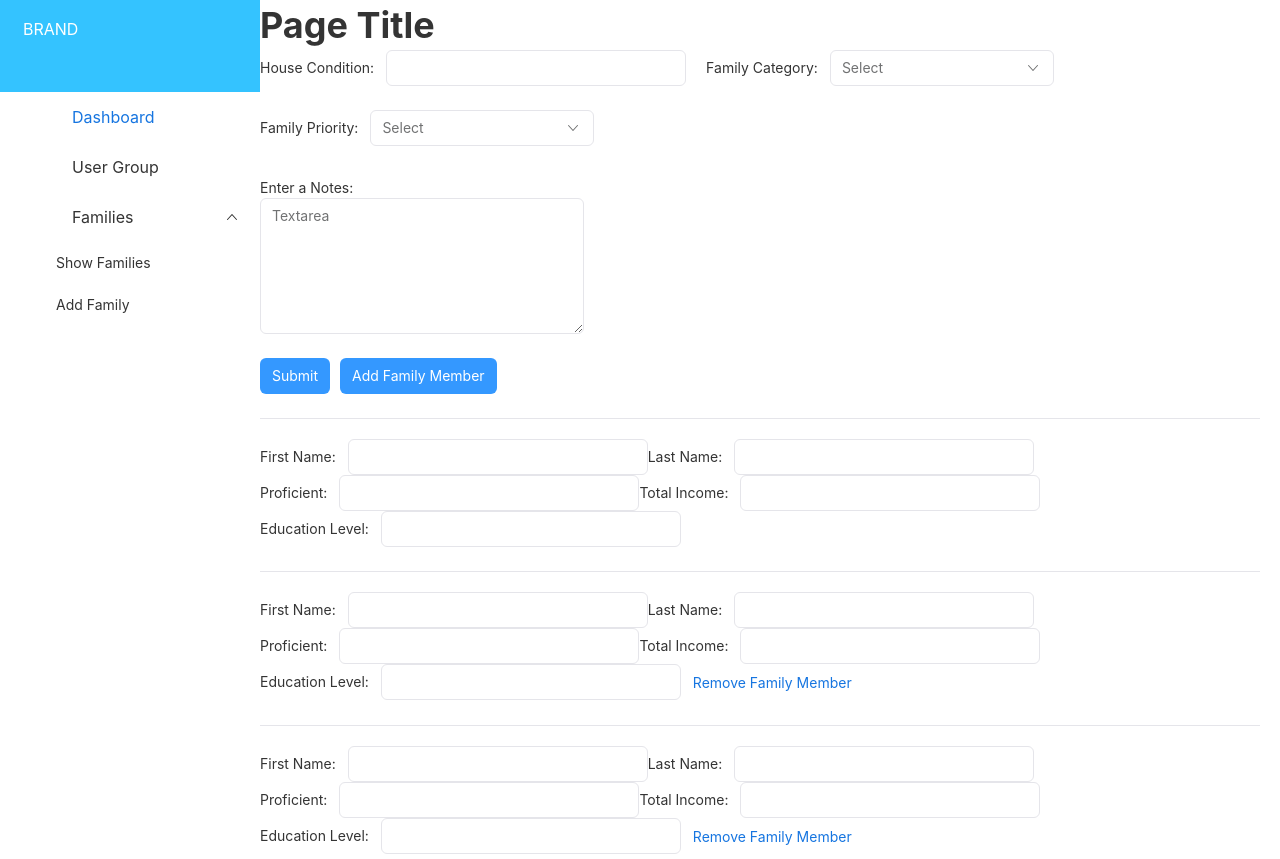
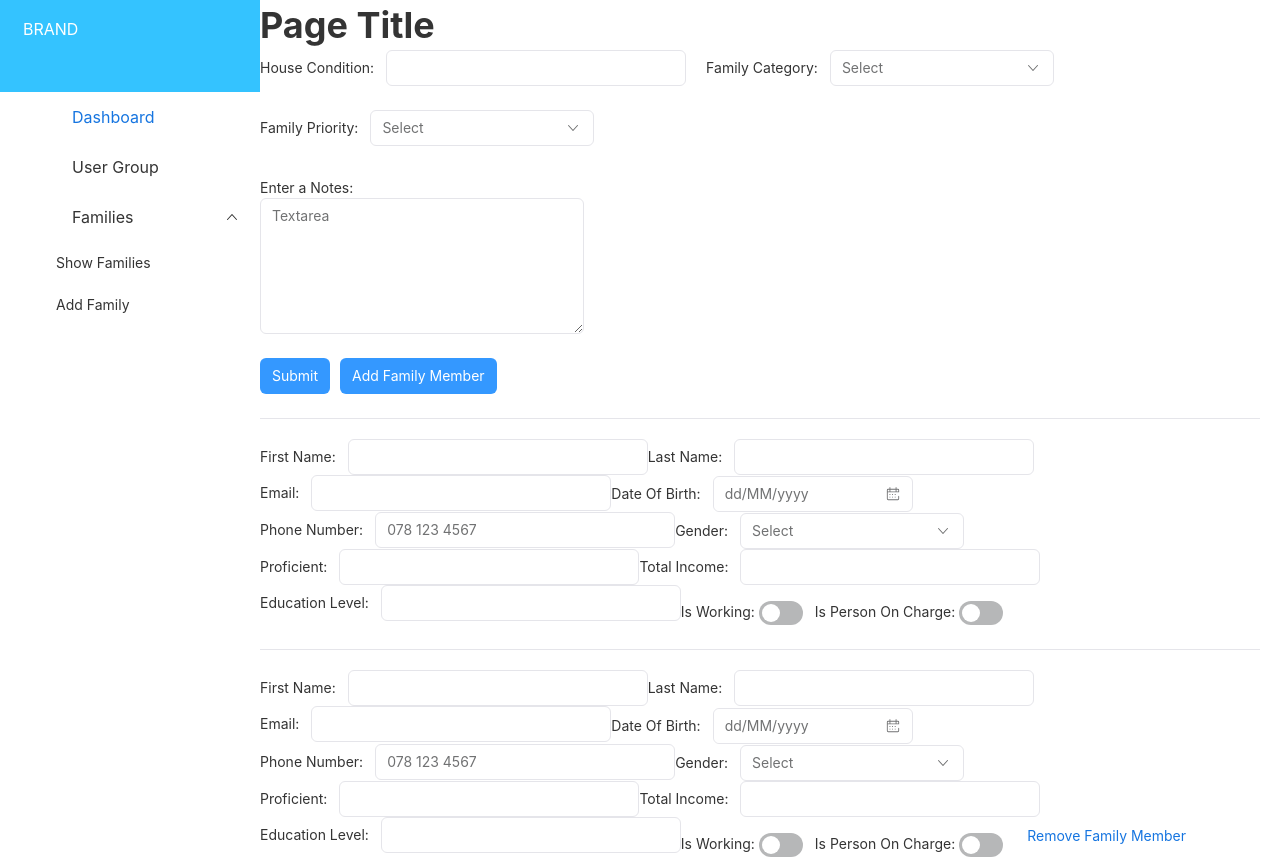
Before and after one commit to Hussien-LTS/charity-FE, a React (Vite) app: page /add-family in a window 1280 px wide. Shown: the top 859 px of the page. Built offline with nearby package versions, Linux system fonts and the light colour scheme; some icons are missing.

Commit message:
added more fileds to the members form

```diff
--- a/src/components/Family/AddFamily.tsx
+++ b/src/components/Family/AddFamily.tsx
@@ -3,10 +3,13 @@
 import {
   Button,
   ButtonToolbar,
+  DatePicker,
   Form,
   FormInstance,
   Input,
+  MaskedInput,
   SelectPicker,
+  Toggle,
 } from "rsuite";
 import { SchemaModel, StringType, ArrayType, NumberType } from "schema-typed";
 import useFamiliesAPI from "../../utils/useFamiliesAPI";
@@ -19,7 +22,6 @@
   familyCategory: string;
   familyPriority: string;
   members: FamilyMember[];
-  // Add other fields as needed
 }
 
 interface FamilyMember {
@@ -37,28 +39,6 @@
   totalIncome?: number;
   educationLevel?: string;
 }
-// const initialFamilyFormValue: FormValues = {
-//   email: "",
-//   address: "",
-//   contactNumber: "",
-//   houseCondition: "",
-//   familyCategory: "",
-//   familyPriority: "",
-//   members: [],
-//   // Initialize other fields
-// };
-
-// // const initialFamilyMember: FamilyMember = {
-// //   firstName: "",
-// //   lastName: "",
-// //   gender: "",
-// //   maritalStatus: "",
-// //   address: "",
-// //   email: "",
-// //   dateOfBirth: "",
-// //   phoneNumber: "",
-// //   // Initialize other fields
-// // };
 
 const initialFamilyMember: FamilyMember = {
   firstName: "",
@@ -69,7 +49,6 @@
   email: "",
   dateOfBirth: "",
   phoneNumber: "",
-  // Add other fields as needed
 };
 
 const initialFamilyFormValue: FormValues = {
@@ -79,8 +58,7 @@
   houseCondition: "",
   familyCategory: "",
   familyPriority: "",
-  members: [initialFamilyMember], // Initialize with an empty array containing an initial empty family member
-  // Initialize other fields
+  members: [initialFamilyMember],
 };
 
 const FormComponent: React.FC = () => {
@@ -111,6 +89,27 @@
     handleAddFamilyMember();
   }, []);
 
+  const option = [
+    {
+      name: "phone number",
+      mask: [
+        /[1-9]/,
+        /\d/,
+        /\d/,
+        " ",
+        /\d/,
+        /\d/,
+        /\d/,
+        " ",
+        /\d/,
+        /\d/,
+        /\d/,
+        /\d/,
+      ],
+      placeholder: "078 123 4567",
+    },
+  ];
+
   const renderFamilyMemberForms = () => {
     return familyMembers.map((member, index) => (
       <div key={index}>
@@ -124,6 +123,7 @@
             }
           />
         </Form.Group>
+
         <Form.Group controlId={`member${index + 1}LastName`}>
           <Form.ControlLabel>Last Name:</Form.ControlLabel>
           <Form.Control
@@ -133,7 +133,58 @@
             }
           />
         </Form.Group>
-        {/* ... (similar changes for other form controls) */}
+
+        <Form.Group controlId={`member${index + 1}Email`}>
+          <Form.ControlLabel>Email:</Form.ControlLabel>
+          <Form.Control
+            name={`member${index + 1}Email`}
+            onChange={(value) =>
+              handleFamilyMembersFormChange(index, "email", value)
+            }
+          />
+        </Form.Group>
+
+        <Form.Group controlId={`member${index + 1}DateOfBirth`}>
+          <Form.ControlLabel>Date Of Birth:</Form.ControlLabel>
+          <DatePicker
+            name={`member${index + 1}DateOfBirth`}
+            onChange={(value) =>
+              handleFamilyMembersFormChange(index, "dateOfBirth", value)
+            }
+            oneTap
+            style={{ width: 200 }}
+          />
+        </Form.Group>
+
+        <Form.Group controlId={`member${index + 1}PhoneNumber`}>
+          <Form.ControlLabel>Phone Number:</Form.ControlLabel>
+          <MaskedInput
+            name={`member${index + 1}PhoneNumber`}
+            mask={option[0].mask}
+            keepCharPositions={true}
+            placeholder={option[0].placeholder}
+            // placeholderChar={placeholderChar}
+            style={{ width: 300 }}
+            onChange={(value) =>
+              handleFamilyMembersFormChange(index, "phoneNumber", value)
+            }
+          />
+        </Form.Group>
+
+        <Form.Group controlId={`member${index + 1}gender`}>
+          <Form.ControlLabel>Gender:</Form.ControlLabel>
+          <Form.Control
+            name={`member${index + 1}gender`}
+            accepter={SelectPicker}
+            data={genderData}
+            searchable={false}
+            style={{ width: 224 }}
+            onChange={(value) =>
+              handleFamilyMembersFormChange(index, "gender", value)
+            }
+          />
+        </Form.Group>
+
         <Form.Group controlId={`member${index + 1}Proficient`}>
           <Form.ControlLabel>Proficient:</Form.ControlLabel>
           <Form.Control
@@ -143,6 +194,7 @@
             }
           />
         </Form.Group>
+
         <Form.Group controlId={`member${index + 1}TotalIncome`}>
           <Form.ControlLabel>Total Income:</Form.ControlLabel>
           <Form.Control
@@ -152,6 +204,7 @@
             }
           />
         </Form.Group>
+
         <Form.Group controlId={`member${index + 1}EducationLevel`}>
           <Form.ControlLabel>Education Level:</Form.ControlLabel>
           <Form.Control
@@ -161,6 +214,33 @@
             }
           />
         </Form.Group>
+
+        <Form.Group controlId={`member${index + 1}IsWorking`}>
+          <Form.ControlLabel>
+            Is Working:{" "}
+            <Toggle
+              name={`member${index + 1}IsWorking`}
+              onChange={(value) =>
+                handleFamilyMembersFormChange(index, "isWorking", value)
+              }
+              size="md"
+            />
+          </Form.ControlLabel>
+        </Form.Group>
+
+        <Form.Group controlId={`member${index + 1}IsPersonCharge`}>
+          <Form.ControlLabel>
+            Is Person On Charge:{" "}
+            <Toggle
+              name={`member${index + 1}IsPersonCharge`}
+              onChange={(value) =>
+                handleFamilyMembersFormChange(index, "isPersonCharge", value)
+              }
+              size="md"
+            />
+          </Form.ControlLabel>
+        </Form.Group>
+
         {index !== 0 && (
           <Button
             appearance="link"
@@ -209,17 +289,6 @@
   };
 
   const handleSubmit = async () => {
-    // const checkResult = model.check({
-    //   personCharge: formValue.personCharge,
-    //   email: formValue.email,
-    //   address: formValue.address,
-    //   contactNumber: formValue.contactNumber,
-    //   houseCondition: formValue.houseCondition,
-    //   familyCategory: formValue.familyCategory,
-    //   familyPriority: formValue.familyPriority,
-    //   members: formValue.members,
-    // });
-
     if (!formRef.current || !formRef.current.check()) {
       console.error("FORM ERROR!", formRef.current);
       return;
@@ -234,10 +303,7 @@
       console.log("familyMembers", familyMembers);
       const response = await createFamily(familyForm);
       console.log(response);
-
-      // Handle the response as needed
     } catch (error) {
-      // Handle errors
       console.error("Error making API request:", error);
     }
   };
@@ -248,6 +314,11 @@
   }));
 
   const familyPriorityData = [1, 2, 3, 4, 5].map((item) => ({
+    label: item,
+    value: item,
+  }));
+
+  const genderData = ["male", "female"].map((item) => ({
     label: item,
     value: item,
   }));
@@ -305,13 +376,11 @@
       </Form>
       <Form
         layout="inline"
-        // ref={familyMembersFormRef as React.RefObject<FormInstance>}
         ref={(ref) => {
           familyMembersFormRef.current = ref;
         }}
         // model={model}
         onChange={handleFamilyMembersFormChange}
-        // onSubmit={handleSubmit}
         fluid
       >
         {renderFamilyMemberForms()}
```
Also changed, not shown: src/components/Family/AddFamily--copy.tsx (deleted, +0 -78 lines).
